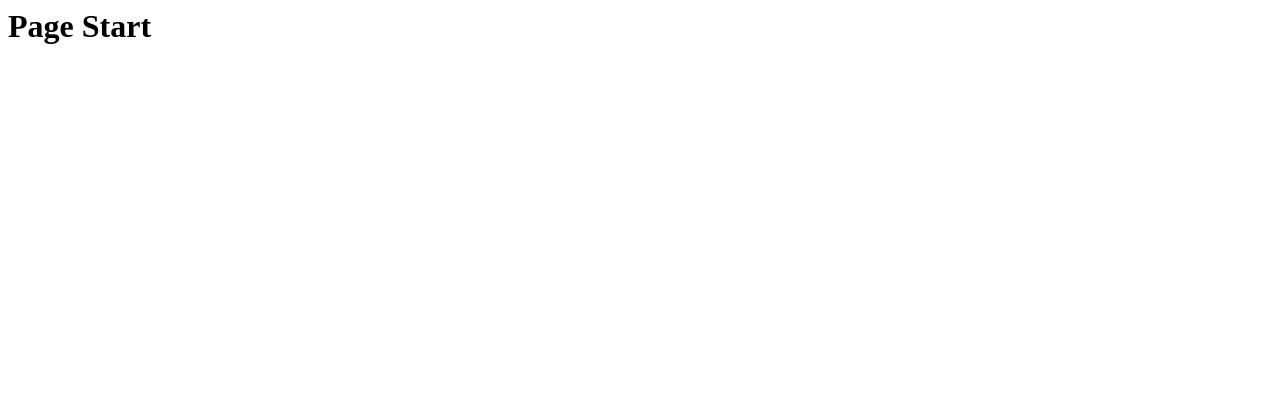
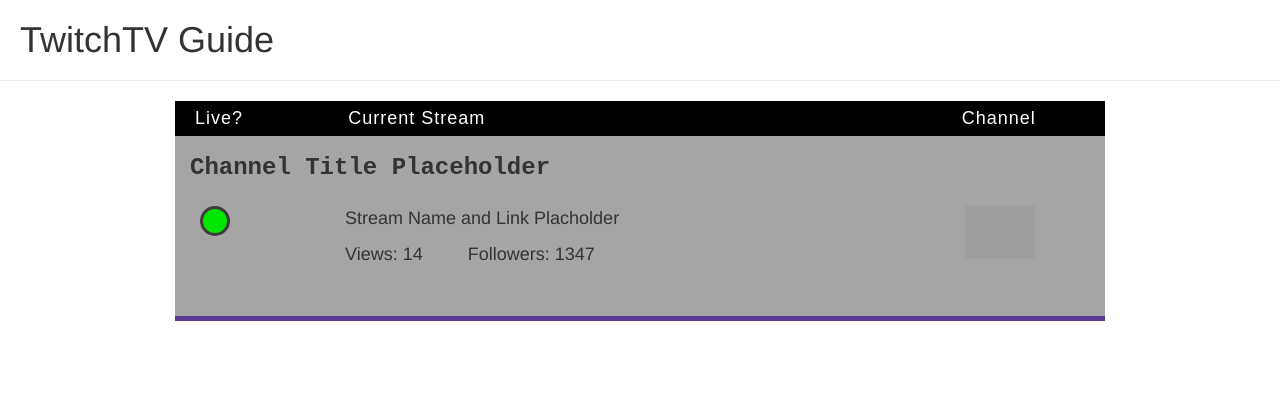
Before and after one commit to maere/cc_repo, a plain HTML site: page front-end dev/twitch/twitch.html in a window 1280 px wide. Drawn offline with nearby package versions, Linux system fonts and the light colour scheme; grey boxes are pictures that could not be loaded.

Commit message:
layout for Twitch channel guide page

```diff
--- /dev/null
+++ b/front-end dev/twitch/twitch.css
@@ -0,0 +1,88 @@
+header {
+  margin-left: 20px;
+}
+
+.container-fluid {
+  padding-left: 30px;
+  padding-right: 30px;
+  width: 960px;
+
+}
+
+#heads {
+  font-size: 18px;
+  font-weight: normal;
+  letter-spacing: 1px;
+  font-family: sans-serif;;
+  background-color: black;
+  height: auto;
+  width: auto;
+  padding: 5px;
+  color: white;
+  border-width: thin;
+  border-color: black;
+}
+
+
+#title {
+
+	font-size: 24px;
+  font-family: monospace;;
+	font-weight: bold;
+  height: 40px;
+  padding: 15px;
+  background-color: rgb(165, 165, 165);
+}
+
+#channel-info {
+  font-size: 18;
+  font-style: normal;
+  font-weight: 300;
+  height: auto;
+  padding-top: 30px;
+  padding-bottom: 10px;
+  background-color: rgb(165, 165, 165);
+
+}
+
+#status-circle {
+ height: 30px;
+ width: 30px;
+ border-radius: 50%;
+ background: rgb(0, 230, 0);
+ border: 3px solid rgb(60,60,60);
+ position: relative;
+ margin-left: 10px;
+}
+
+#stream-data {
+
+}
+
+#channel-logo {
+  height: 100px;
+  width: 100px;
+}
+
+#third-line {
+
+}
+
+#views, #followers{
+  font-size: 18px;
+}
+#followers {
+  padding-left: 40px;
+}
+
+
+#spacer {
+  height: 5px;
+  width: auto;
+  background-color: rgb(91, 59, 150);
+
+}
+
+#output {
+  margin: 75px;
+}
--- a/front-end dev/twitch/twitch.html
+++ b/front-end dev/twitch/twitch.html
@@ -6,9 +6,10 @@
   <meta name="description" content="Title here">
   <meta name="author" content="tbd">
   <script src="https://code.jquery.com/jquery-1.10.2.js"></script>
-
+  <script src="https://maxcdn.bootstrapcdn.com/bootstrap/3.3.6/js/bootstrap.min.js" integrity="sha384-0mSbJDEHialfmuBBQP6A4Qrprq5OVfW37PRR3j5ELqxss1yVqOtnepnHVP9aJ7xS" crossorigin="anonymous"></script>
+  <link rel="stylesheet" href="https://maxcdn.bootstrapcdn.com/bootstrap/3.3.6/css/bootstrap.min.css" integrity="sha384-1q8mTJOASx8j1Au+a5WDVnPi2lkFfwwEAa8hDDdjZlpLegxhjVME1fgjWPGmkzs7" crossorigin="anonymous">
   <!--<link rel="stylesheet" href="css/styles.css?v=1.0">-->
-
+  <link rel="stylesheet" href="twitch.css">
   <!--[if lt IE 9]>
   <script src="http://html5shiv.googlecode.com/svn/trunk/html5.js"></script>
   <![endif]-->
@@ -16,8 +17,46 @@
 
 <body>
   <!--<script src="js/scripts.js"></script> -->
-  <h1>Page Start</h2>
-  <p id="output"></p>
+    <header>
+      <h1>TwitchTV Guide</h1>
+    </header>
+    <hr>
+    <div class="container-fluid">
+      <div class="row" id="heads">
+        <div class="col-md-2">Live?</div>
+        <div class="col-md-8">Current Stream</div>
+        <div class="col-md-2">Channel</div>
+      </div>
+
+        <div class="row" id="title">Channel Title Placeholder</div>
+
+        <div class="row" id="channel-info">
+            <div class="col-md-2"><div id="status-circle"></div></div>
+            <div class="col-md-8" id="stream-data">
+              <p>Stream Name and Link Placholder</p>
+              <p id="views">Views: 14 <span id="followers">Followers: 1347</span></p>
+
+            </div>
+            <div class="col-md-2" id="channel-logo"><img class="img-responsive"
+            src="https://static-cdn.jtvnw.net/jtv_user_pictures/freecodecamp-profile_image-d9514f2df0962329-300x300.png"/></div>
+        </div>
+        <!--removed
+        <div class="row" id="third-line">
+            <div class="col-md-2"></div>
+            <div class="col-md-8">
+
+            </div>
+            <div class="col-md-2"></div>
+        </div>-->
+              <div class="row" id="spacer"></div>
+
+
+        <!--for testing-->
+        <div><p id="output"></p></div>
+
+
+      </div><!--end container-->
+
 
 <script src="twitch.js"></script>
 </body>
--- a/front-end dev/twitch/twitch.js
+++ b/front-end dev/twitch/twitch.js
@@ -1,14 +1,12 @@
 var users = ["freecodecamp", "storbeck", "terakilobyte",
 "habathcx","RobotCaleb","thomasballinger","noobs2ninjas","beohoff"];
-
-//test data
-
 
 $(document).ready(function(){
 
   //call w test data
-  getStreamStatus('cretetion');
+  //getStreamStatus('cretetion');
   //getChannelData(brunofin); //if returns undefined, then put in placeholder
+  getChannelData(users[0]);
 
 });
 
@@ -23,13 +21,11 @@ function getStreamStatus(channelName){
       dataType: 'jsonp',
       Accept: 'application/vnd.twitchtv.v3+json'
   }).then(function(data) {
-    //console.log(data);
-      // handle requested data from server
+
       if(data['stream']==null){
         alert("Not streaming: " + data['stream']);
       }
       else{
-
           var viewers = data['stream']['viewers'];
           var game = data['stream']['game'];
           var liveURL = data['stream']['channel']['url'];
@@ -60,7 +56,7 @@ function getChannelData(channelName){
   }).then(function(response) {
     console.log(response);
       // handle requested data from server
-      //var logo = response['stream']['channel']['logo']; //channel is undefined here....
+      var logo = response['logo'];
       var displayName = response['display_name'];
       var status = response['status'];
       var url = response['url'];
```
Also changed, not shown: front-end dev/wikiSearch/wiki.html (+5 -8 lines).
